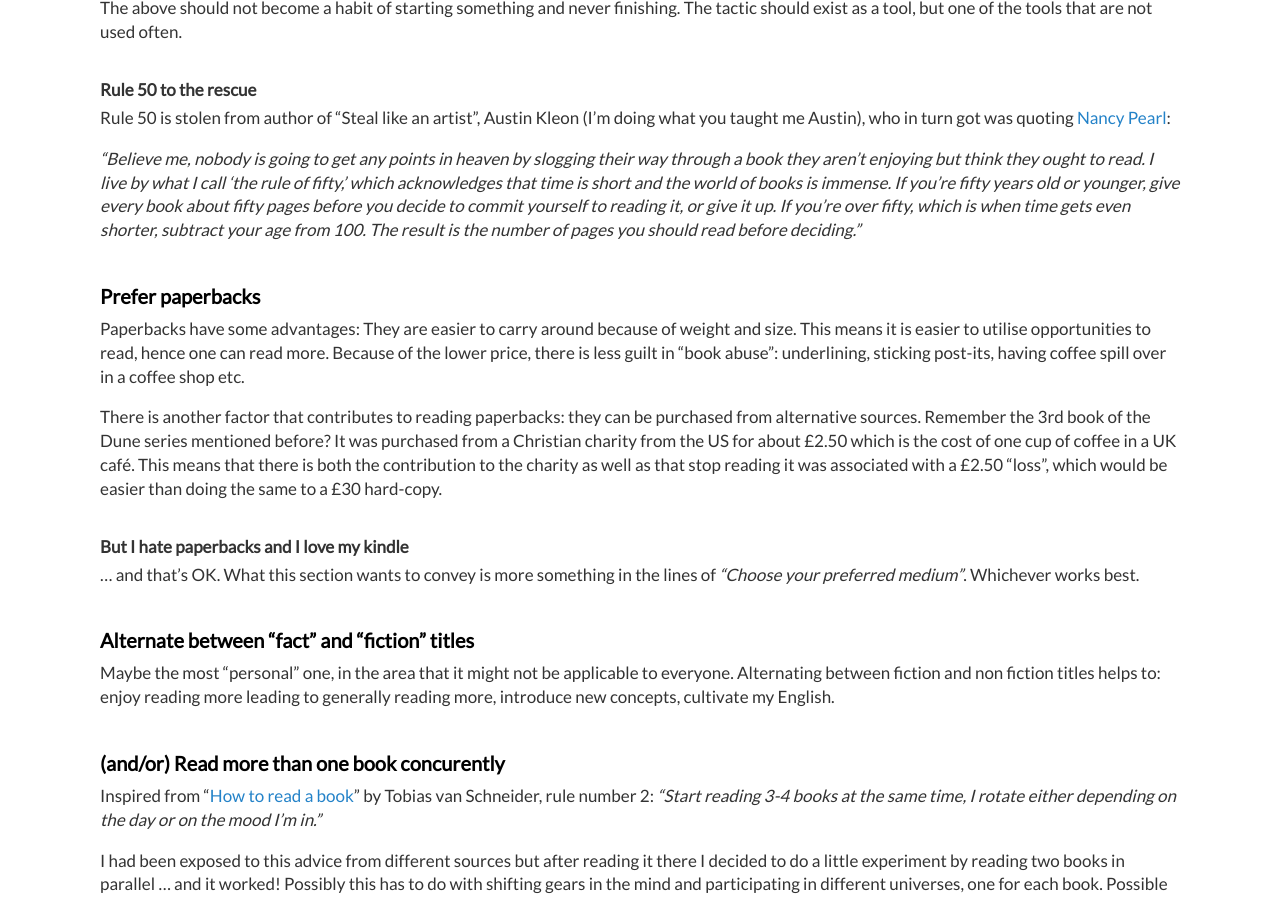
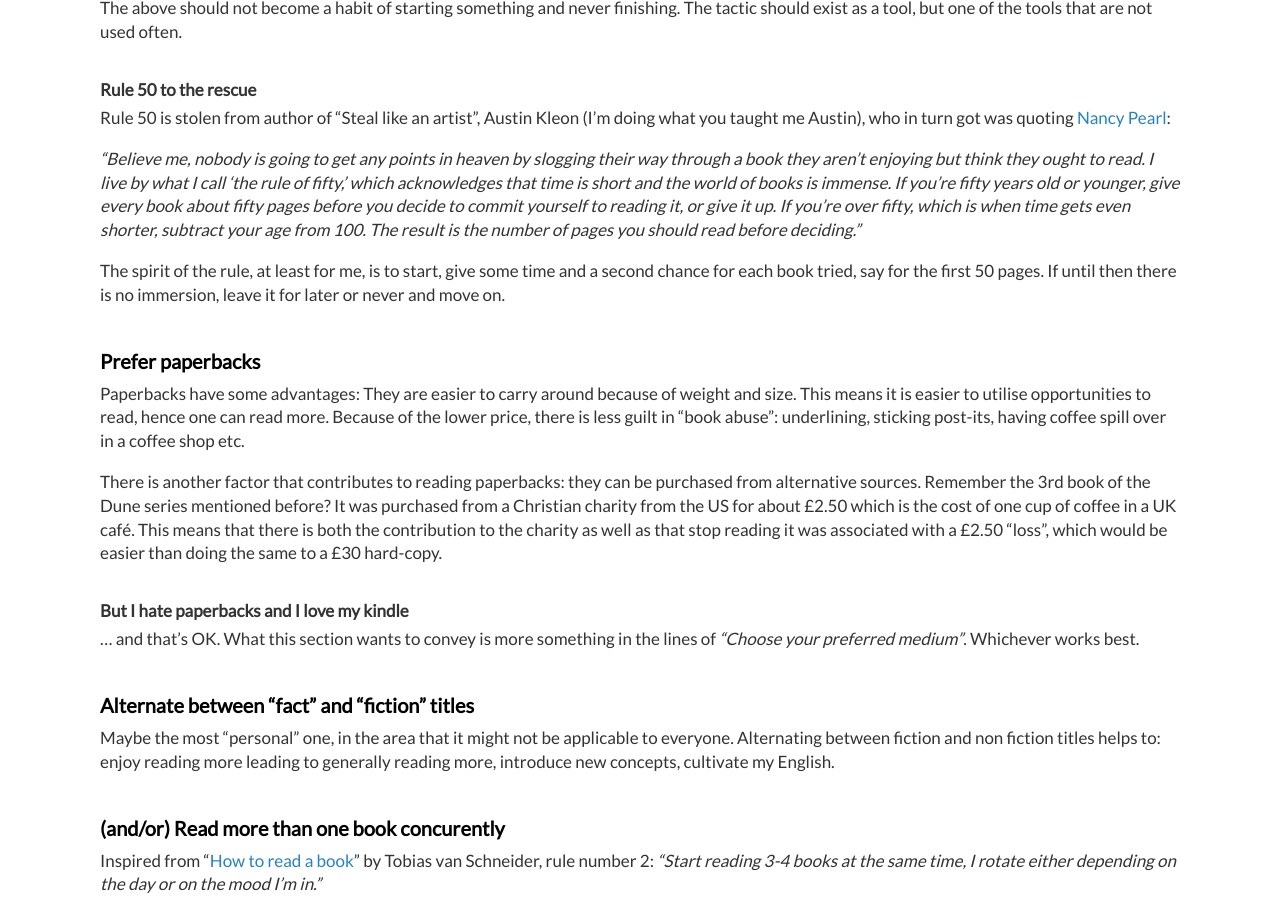
Before and after one commit to dimitrismistriotis/dimitrismistriotis.github.io, a Jekyll site: the page built from _posts/2015-08-15-reading_hacks.md, in a window 1280 px wide and 900 px high, scrolled down 3744 px. Built offline with Jekyll 4.4.1, drawn with Linux system fonts in a browser that asks for light colours.

Commit message:
Fix: forgot my comment

```diff
--- a/_posts/2015-08-15-reading_hacks.md
+++ b/_posts/2015-08-15-reading_hacks.md
@@ -129,6 +129,10 @@ fifty pages before you decide to commit yourself to reading it, or give it up.
 If you’re over fifty, which is when time gets even shorter, subtract your age
 from 100. The result is the number of pages you should read before deciding."*
 
+The spirit of the rule, at least for me, is to start, give some time and a
+second chance for each book tried, say for the first 50 pages. If until then
+there is no immersion, leave it for later or never and move on.
+
 ## Prefer paperbacks
 
 Paperbacks have some advantages: They are easier to carry around because of
```
